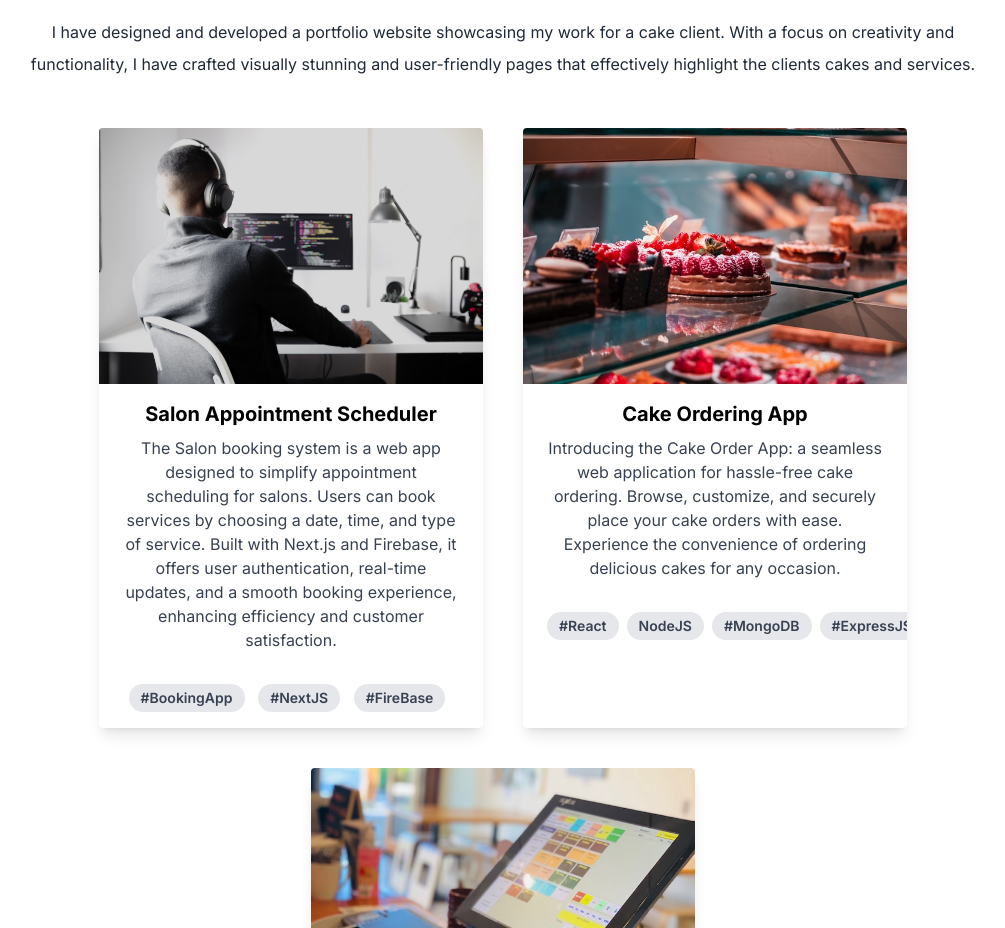
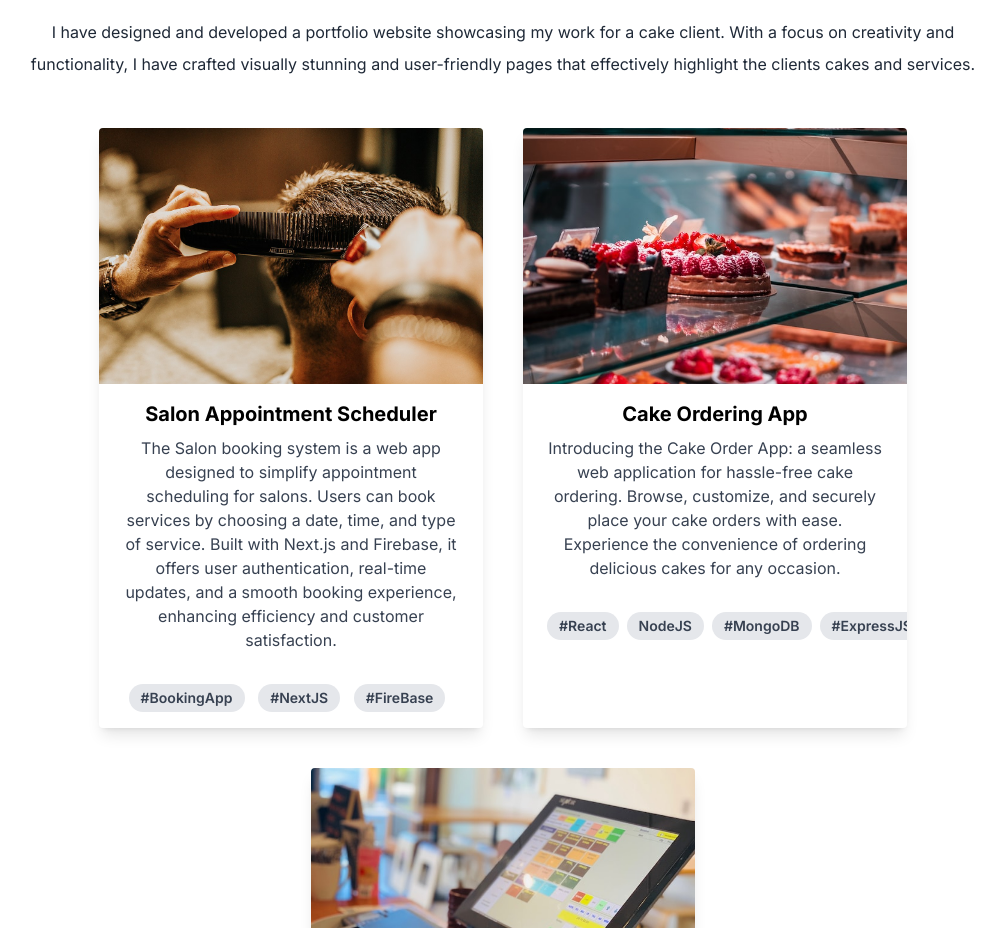
Before and after one commit to nacodez/portofolio, a Next.js app: page / in a window 1280 px wide. Shown: the part 1710-2638 px from the top of the page, without its empty margins (137-1142 px from the left). Built offline with nearby package versions, Linux system fonts and the light colour scheme.

Commit message:
Image change

```diff
--- a/app/page.js
+++ b/app/page.js
@@ -7,7 +7,7 @@ import design from "../public/frontend-development.png";
 import code from "../public/backend.png";
 import cakeshop from "../public/cakeshop.jpg";
 import posapp from "../public/posapp.jpg";
-import developer from "../public/developer.jpg";
+import cuttinghair from "../public/cutting-hair.jpg";
 import { useState } from "react";
 import Resume from "./resume/Resume_Nazik.pdf";
 import Link from "next/link";
@@ -175,7 +175,7 @@ export default function Home() {
                 <div class="h-64">
                   <Image
                     class="w-full h-full object-cover"
-                    src={developer}
+                    src={cuttinghair}
                     alt="Cake Ordering App"
                   />
                 </div>
```
Also changed, not shown: public/cutting-hair.jpg (added), public/developer.jpg (deleted).
